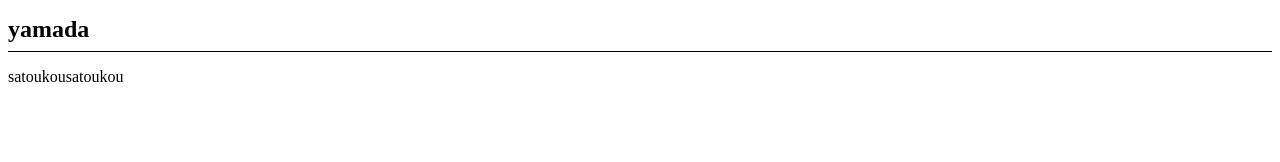
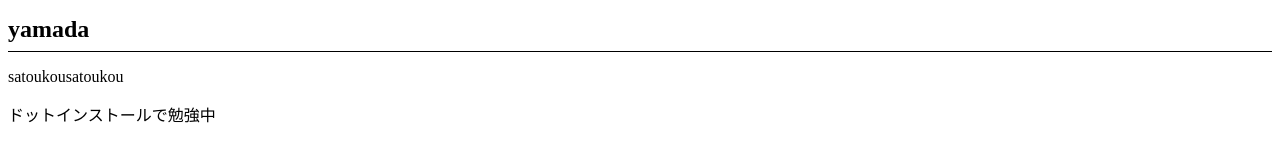
Before and after one commit to satoukou596/satoukou596.github.io, a plain HTML site: page index.html in a window 1280 px wide. Drawn offline with Linux system fonts and the light colour scheme.

Commit message:
Add files via upload

```diff
--- a/index.html
+++ b/index.html
@@ -9,5 +9,6 @@
 <body>
   <h1>yamada</h1>
   <p>satoukousatoukou</p>
+  <p>ドットインストールで勉強中</p>
 </body>
 </html>
```
